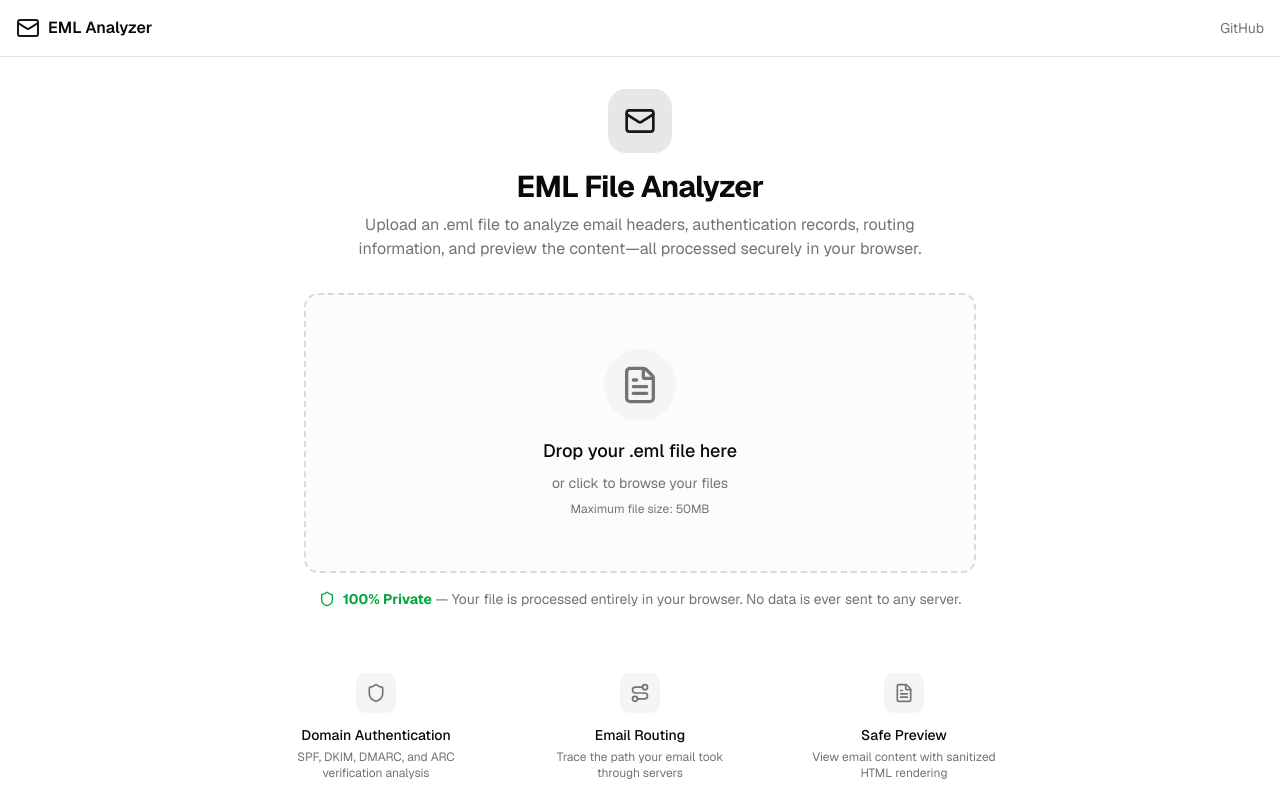
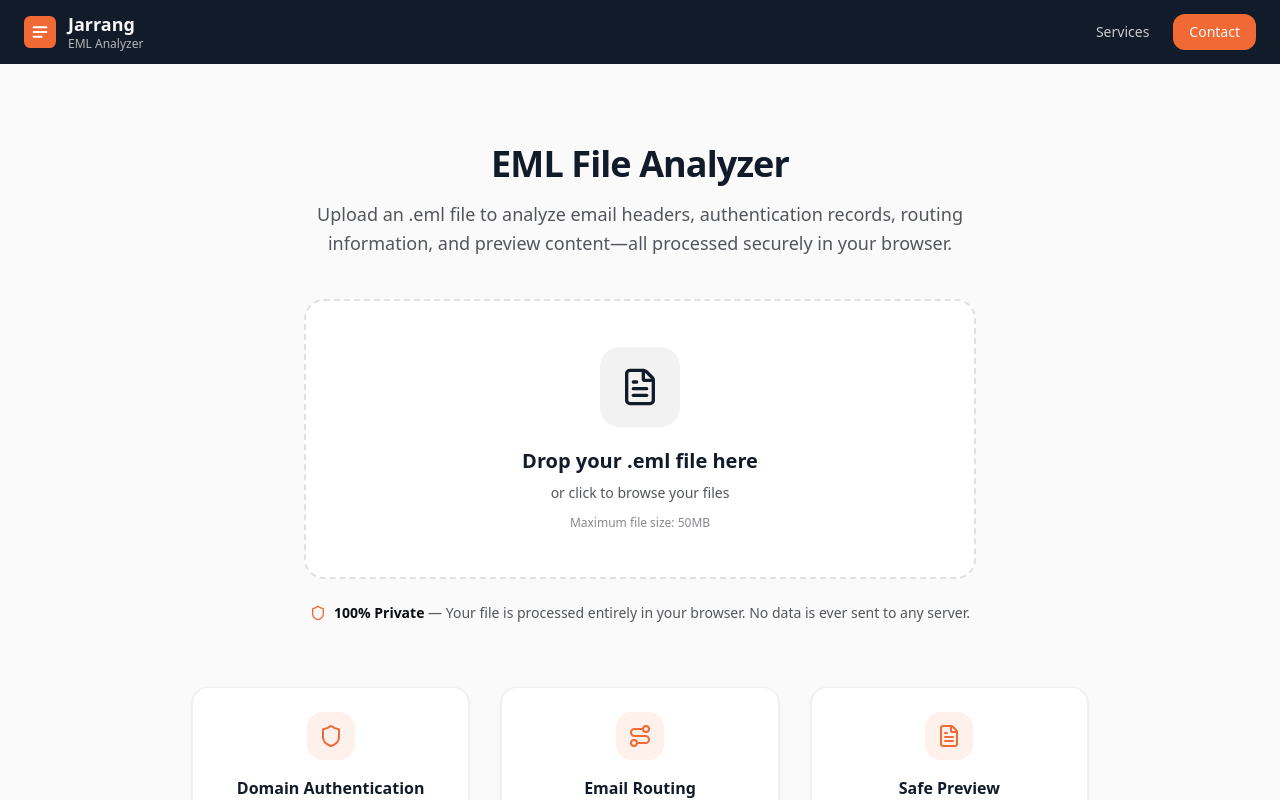
Before and after one commit to robjarrang/eml-analyser, a Next.js app: page / in a window 1280 px wide. Shown: the top 800 px of the page. Built offline with nearby package versions, Linux system fonts and the light colour scheme.

Commit message:
Add Jarrang branding

```diff
--- a/src/app/globals.css
+++ b/src/app/globals.css
@@ -47,38 +47,42 @@
 }
 
 :root {
-  --radius: 0.625rem;
-  --background: oklch(1 0 0);
-  --foreground: oklch(0.145 0 0);
+  --radius: 0.75rem;
+  /* Jarrang brand colors - clean, professional */
+  --background: oklch(0.985 0 0);
+  --foreground: oklch(0.15 0.01 260);
   --card: oklch(1 0 0);
-  --card-foreground: oklch(0.145 0 0);
+  --card-foreground: oklch(0.15 0.01 260);
   --popover: oklch(1 0 0);
-  --popover-foreground: oklch(0.145 0 0);
-  --primary: oklch(0.205 0 0);
-  --primary-foreground: oklch(0.985 0 0);
-  --secondary: oklch(0.97 0 0);
-  --secondary-foreground: oklch(0.205 0 0);
-  --muted: oklch(0.97 0 0);
-  --muted-foreground: oklch(0.556 0 0);
-  --accent: oklch(0.97 0 0);
-  --accent-foreground: oklch(0.205 0 0);
+  --popover-foreground: oklch(0.15 0.01 260);
+  /* Jarrang primary - dark navy */
+  --primary: oklch(0.22 0.03 260);
+  --primary-foreground: oklch(0.98 0 0);
+  /* Jarrang secondary */
+  --secondary: oklch(0.96 0 0);
+  --secondary-foreground: oklch(0.22 0.03 260);
+  --muted: oklch(0.96 0.005 260);
+  --muted-foreground: oklch(0.45 0.01 260);
+  /* Jarrang accent - coral/orange */
+  --accent: oklch(0.68 0.18 40);
+  --accent-foreground: oklch(0.98 0 0);
   --destructive: oklch(0.577 0.245 27.325);
-  --border: oklch(0.922 0 0);
-  --input: oklch(0.922 0 0);
-  --ring: oklch(0.708 0 0);
-  --chart-1: oklch(0.646 0.222 41.116);
+  --border: oklch(0.91 0.005 260);
+  --input: oklch(0.91 0.005 260);
+  --ring: oklch(0.68 0.18 40);
+  --chart-1: oklch(0.68 0.18 40);
   --chart-2: oklch(0.6 0.118 184.704);
   --chart-3: oklch(0.398 0.07 227.392);
   --chart-4: oklch(0.828 0.189 84.429);
   --chart-5: oklch(0.769 0.188 70.08);
   --sidebar: oklch(0.985 0 0);
-  --sidebar-foreground: oklch(0.145 0 0);
-  --sidebar-primary: oklch(0.205 0 0);
+  --sidebar-foreground: oklch(0.15 0.01 260);
+  --sidebar-primary: oklch(0.22 0.03 260);
   --sidebar-primary-foreground: oklch(0.985 0 0);
-  --sidebar-accent: oklch(0.97 0 0);
-  --sidebar-accent-foreground: oklch(0.205 0 0);
-  --sidebar-border: oklch(0.922 0 0);
-  --sidebar-ring: oklch(0.708 0 0);
+  --sidebar-accent: oklch(0.96 0 0);
+  --sidebar-accent-foreground: oklch(0.22 0.03 260);
+  --sidebar-border: oklch(0.91 0.005 260);
+  --sidebar-ring: oklch(0.68 0.18 40);
 }
 
 .dark {
--- a/src/app/layout.tsx
+++ b/src/app/layout.tsx
@@ -1,24 +1,19 @@
 import type { Metadata } from "next";
-import { Geist, Geist_Mono } from "next/font/google";
+import { Inter } from "next/font/google";
 import "./globals.css";
 
-const geistSans = Geist({
-  variable: "--font-geist-sans",
-  subsets: ["latin"],
-});
-
-const geistMono = Geist_Mono({
-  variable: "--font-geist-mono",
+const inter = Inter({
+  variable: "--font-inter",
   subsets: ["latin"],
 });
 
 export const metadata: Metadata = {
-  title: "EML Analyzer - Email File Analysis Tool",
+  title: "EML Analyzer | Jarrang",
   description: "Analyze .eml email files securely in your browser. Check SPF, DKIM, DMARC authentication, view email headers, routing information, and preview content safely.",
-  keywords: ["eml", "email", "analyzer", "spf", "dkim", "dmarc", "authentication", "headers", "privacy"],
-  authors: [{ name: "EML Analyzer" }],
+  keywords: ["eml", "email", "analyzer", "spf", "dkim", "dmarc", "authentication", "headers", "privacy", "jarrang"],
+  authors: [{ name: "Jarrang" }],
   openGraph: {
-    title: "EML Analyzer - Email File Analysis Tool",
+    title: "EML Analyzer | Jarrang",
     description: "Analyze .eml email files securely in your browser. Check authentication, headers, and preview content safely.",
     type: "website",
   },
@@ -31,56 +26,70 @@ export default function RootLayout({
 }>) {
   return (
     <html lang="en" suppressHydrationWarning>
-      <body
-        className={`${geistSans.variable} ${geistMono.variable} antialiased font-sans`}
-      >
+      <body className={`${inter.variable} antialiased font-sans`}>
         <div className="relative flex min-h-screen flex-col">
-          {/* Header */}
-          <header className="sticky top-0 z-50 w-full border-b bg-background/95 backdrop-blur supports-backdrop-filter:bg-background/60">
-            <div className="container flex h-14 items-center px-4 max-w-7xl mx-auto">
-              <div className="flex items-center gap-2">
-                <svg
-                  viewBox="0 0 24 24"
-                  fill="none"
-                  stroke="currentColor"
-                  strokeWidth="2"
-                  strokeLinecap="round"
-                  strokeLinejoin="round"
-                  className="h-6 w-6 text-primary"
-                >
-                  <rect width="20" height="16" x="2" y="4" rx="2" />
-                  <path d="m22 7-8.97 5.7a1.94 1.94 0 0 1-2.06 0L2 7" />
+          {/* Header - Jarrang style dark header */}
+          <header className="sticky top-0 z-50 w-full bg-primary text-primary-foreground">
+            <div className="container flex h-16 items-center justify-between px-6 max-w-7xl mx-auto">
+              <a href="https://www.jarrang.com" target="_blank" rel="noopener noreferrer" className="flex items-center gap-3 hover:opacity-80 transition-opacity">
+                <svg viewBox="0 0 40 40" className="h-8 w-8" fill="none">
+                  <rect width="40" height="40" rx="8" className="fill-accent" />
+                  <path d="M12 14h16M12 20h16M12 26h10" stroke="white" strokeWidth="2.5" strokeLinecap="round" />
                 </svg>
-                <span className="font-semibold">EML Analyzer</span>
-              </div>
-              <div className="flex-1" />
-              <nav className="flex items-center gap-4 text-sm">
+                <div className="flex flex-col">
+                  <span className="font-bold text-lg leading-tight">Jarrang</span>
+                  <span className="text-xs text-primary-foreground/70 leading-tight">EML Analyzer</span>
+                </div>
+              </a>
+              <nav className="flex items-center gap-6 text-sm">
                 <a
-                  href="https://github.com"
+                  href="https://www.jarrang.com/services"
                   target="_blank"
                   rel="noopener noreferrer"
-                  className="text-muted-foreground hover:text-foreground transition-colors"
+                  className="text-primary-foreground/80 hover:text-primary-foreground transition-colors"
                 >
-                  GitHub
+                  Services
+                </a>
+                <a
+                  href="https://www.jarrang.com/contact"
+                  target="_blank"
+                  rel="noopener noreferrer"
+                  className="bg-accent hover:bg-accent/90 text-accent-foreground px-4 py-2 rounded-lg font-medium transition-colors"
+                >
+                  Contact
                 </a>
               </nav>
             </div>
           </header>
 
           {/* Main content */}
-          <div className="flex-1">
+          <div className="flex-1 bg-secondary/30">
             {children}
           </div>
 
-          {/* Footer */}
-          <footer className="border-t py-6 md:py-0">
-            <div className="container flex flex-col items-center justify-between gap-4 md:h-14 md:flex-row px-4 max-w-7xl mx-auto">
-              <p className="text-sm text-muted-foreground">
-                100% client-side processing. Your data never leaves your browser.
-              </p>
-              <p className="text-sm text-muted-foreground">
-                Built with Next.js and shadcn/ui
-              </p>
+          {/* Footer - Jarrang style */}
+          <footer className="bg-primary text-primary-foreground py-8">
+            <div className="container px-6 max-w-7xl mx-auto">
+              <div className="flex flex-col md:flex-row items-center justify-between gap-4">
+                <div className="flex items-center gap-6">
+                  <a href="https://www.jarrang.com" target="_blank" rel="noopener noreferrer" className="font-semibold hover:text-accent transition-colors">
+                    Jarrang
+                  </a>
+                  <span className="text-primary-foreground/60 text-sm">
+                    Leading Email Marketing & CRM Agency
+                  </span>
+                </div>
+                <div className="flex items-center gap-4 text-sm text-primary-foreground/70">
+                  <span className="flex items-center gap-1.5">
+                    <svg viewBox="0 0 20 20" fill="currentColor" className="w-4 h-4 text-accent">
+                      <path fillRule="evenodd" d="M10 1a4.5 4.5 0 00-4.5 4.5V9H5a2 2 0 00-2 2v6a2 2 0 002 2h10a2 2 0 002-2v-6a2 2 0 00-2-2h-.5V5.5A4.5 4.5 0 0010 1zm3 8V5.5a3 3 0 10-6 0V9h6z" clipRule="evenodd" />
+                    </svg>
+                    100% client-side processing
+                  </span>
+                  <span className="text-primary-foreground/40">•</span>
+                  <span>Your data never leaves your browser</span>
+                </div>
+              </div>
             </div>
           </footer>
         </div>
--- a/src/components/EmailAnalyzer.tsx
+++ b/src/components/EmailAnalyzer.tsx
@@ -66,17 +66,14 @@ export function EmailAnalyzer() {
   // Show file upload when no analysis
   if (!analysis) {
     return (
-      <div className="min-h-[60vh] flex flex-col items-center justify-center px-4">
-        <div className="text-center mb-8 max-w-xl">
-          <div className="inline-flex items-center justify-center w-16 h-16 rounded-2xl bg-primary/10 mb-4">
-            <Mail className="w-8 h-8 text-primary" />
-          </div>
-          <h1 className="text-3xl font-bold tracking-tight mb-2">
+      <div className="min-h-[70vh] flex flex-col items-center justify-center px-4 py-12">
+        <div className="text-center mb-10 max-w-2xl">
+          <h1 className="text-4xl font-bold tracking-tight mb-4 text-primary">
             EML File Analyzer
           </h1>
-          <p className="text-muted-foreground">
+          <p className="text-lg text-muted-foreground leading-relaxed">
             Upload an .eml file to analyze email headers, authentication records,
-            routing information, and preview the content—all processed securely in your browser.
+            routing information, and preview content—all processed securely in your browser.
           </p>
         </div>
 
@@ -93,8 +90,8 @@ export function EmailAnalyzer() {
           </Alert>
         )}
 
-        {/* Feature highlights */}
-        <div className="mt-12 grid grid-cols-1 sm:grid-cols-3 gap-6 max-w-3xl">
+        {/* Feature highlights - Jarrang card style */}
+        <div className="mt-16 grid grid-cols-1 sm:grid-cols-3 gap-8 max-w-4xl">
           <FeatureCard
             icon={Shield}
             title="Domain Authentication"
@@ -247,12 +244,12 @@ function FeatureCard({ icon: Icon, title, description }: {
   description: string;
 }) {
   return (
-    <div className="text-center p-4">
-      <div className="inline-flex items-center justify-center w-10 h-10 rounded-lg bg-muted mb-3">
-        <Icon className="w-5 h-5 text-muted-foreground" />
+    <div className="text-center p-6 rounded-xl bg-card border border-border/50 shadow-sm hover:shadow-md transition-shadow">
+      <div className="inline-flex items-center justify-center w-12 h-12 rounded-xl bg-accent/10 mb-4">
+        <Icon className="w-6 h-6 text-accent" />
       </div>
-      <h3 className="font-medium text-sm mb-1">{title}</h3>
-      <p className="text-xs text-muted-foreground">{description}</p>
+      <h3 className="font-semibold text-base mb-2 text-primary">{title}</h3>
+      <p className="text-sm text-muted-foreground leading-relaxed">{description}</p>
     </div>
   );
 }
--- a/src/components/FileDropzone.tsx
+++ b/src/components/FileDropzone.tsx
@@ -134,7 +134,7 @@ export function FileDropzone({ onFileAccepted, onError, isProcessing = false }:
 
   return (
     <div className="w-full max-w-2xl mx-auto">
-      {/* Main dropzone */}
+      {/* Main dropzone - Jarrang clean style */}
       <div
         onClick={handleClick}
         onKeyDown={handleKeyDown}
@@ -147,21 +147,21 @@ export function FileDropzone({ onFileAccepted, onError, isProcessing = false }:
         aria-label="Upload EML file"
         className={cn(
           'relative flex flex-col items-center justify-center',
-          'w-full min-h-70 p-8',
-          'border-2 border-dashed rounded-xl',
+          'w-full min-h-70 p-10',
+          'border-2 border-dashed rounded-2xl',
           'transition-all duration-200 ease-in-out',
           'cursor-pointer',
-          'focus:outline-none focus:ring-2 focus:ring-primary focus:ring-offset-2',
+          'focus:outline-none focus:ring-2 focus:ring-accent focus:ring-offset-2',
           isDragActive && !isProcessing && [
-            'border-primary bg-primary/5',
-            'scale-[1.02]',
+            'border-accent bg-accent/5',
+            'scale-[1.01]',
           ],
           !isDragActive && !isProcessing && [
-            'border-muted-foreground/25 hover:border-primary/50',
-            'bg-muted/30 hover:bg-muted/50',
+            'border-border hover:border-accent/50',
+            'bg-card hover:bg-accent/5',
           ],
           isProcessing && [
-            'border-muted-foreground/25 bg-muted/30',
+            'border-border bg-card',
             'cursor-wait',
           ],
           dragError && 'border-destructive/50 bg-destructive/5'
@@ -180,20 +180,20 @@ export function FileDropzone({ onFileAccepted, onError, isProcessing = false }:
         {/* Icon */}
         <div
           className={cn(
-            'mb-4 p-4 rounded-full',
+            'mb-5 p-5 rounded-2xl',
             'transition-all duration-200',
-            isDragActive ? 'bg-primary/10 scale-110' : 'bg-muted',
+            isDragActive ? 'bg-accent/10 scale-110' : 'bg-secondary',
             isProcessing && 'animate-pulse'
           )}
         >
           {isProcessing ? (
-            <div className="w-10 h-10 border-3 border-primary border-t-transparent rounded-full animate-spin" />
+            <div className="w-10 h-10 border-3 border-accent border-t-transparent rounded-full animate-spin" />
           ) : dragError ? (
             <AlertCircle className="w-10 h-10 text-destructive" />
           ) : isDragActive ? (
-            <Upload className="w-10 h-10 text-primary" />
+            <Upload className="w-10 h-10 text-accent" />
           ) : (
-            <FileText className="w-10 h-10 text-muted-foreground" />
+            <FileText className="w-10 h-10 text-primary" />
           )}
         </div>
 
@@ -201,7 +201,7 @@ export function FileDropzone({ onFileAccepted, onError, isProcessing = false }:
         <div className="text-center space-y-2">
           {isProcessing ? (
             <>
-              <p className="text-lg font-medium text-foreground">
+              <p className="text-xl font-semibold text-primary">
                 Analyzing email...
               </p>
               <p className="text-sm text-muted-foreground">
@@ -210,7 +210,7 @@ export function FileDropzone({ onFileAccepted, onError, isProcessing = false }:
             </>
           ) : dragError ? (
             <>
-              <p className="text-lg font-medium text-destructive">
+              <p className="text-xl font-semibold text-destructive">
                 {dragError}
               </p>
               <p className="text-sm text-muted-foreground">
@@ -219,7 +219,7 @@ export function FileDropzone({ onFileAccepted, onError, isProcessing = false }:
             </>
           ) : isDragActive ? (
             <>
-              <p className="text-lg font-medium text-primary">
+              <p className="text-xl font-semibold text-accent">
                 Drop your file here
               </p>
               <p className="text-sm text-muted-foreground">
@@ -228,13 +228,13 @@ export function FileDropzone({ onFileAccepted, onError, isProcessing = false }:
             </>
           ) : (
             <>
-              <p className="text-lg font-medium text-foreground">
+              <p className="text-xl font-semibold text-primary">
                 Drop your .eml file here
               </p>
               <p className="text-sm text-muted-foreground">
                 or click to browse your files
               </p>
-              <p className="text-xs text-muted-foreground mt-2">
+              <p className="text-xs text-muted-foreground/70 mt-3">
                 Maximum file size: 50MB
               </p>
             </>
@@ -242,11 +242,11 @@ export function FileDropzone({ onFileAccepted, onError, isProcessing = false }:
         </div>
       </div>
 
-      {/* Privacy notice */}
-      <div className="mt-4 flex items-center justify-center gap-2 text-sm text-muted-foreground">
-        <Shield className="w-4 h-4 text-green-600" />
-        <span>
-          <strong className="text-green-600">100% Private</strong> — Your file is processed entirely in your browser.
+      {/* Privacy notice - Jarrang style */}
+      <div className="mt-6 flex items-center justify-center gap-2 text-sm">
+        <Shield className="w-4 h-4 text-accent" />
+        <span className="text-muted-foreground">
+          <strong className="text-foreground">100% Private</strong> — Your file is processed entirely in your browser.
           No data is ever sent to any server.
         </span>
       </div>
```
